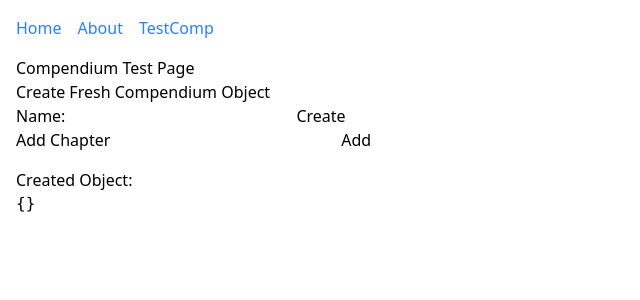
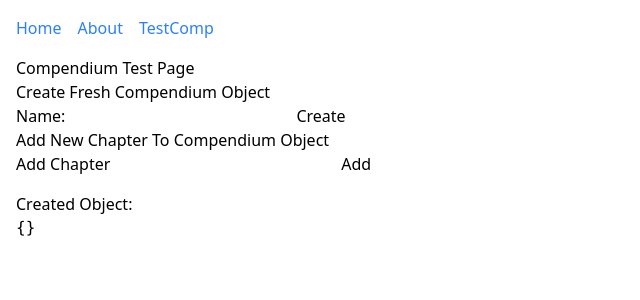
Before and after one commit to KWilson718/compendium-project, a React (Vite) app: page /#/testcomp in a window 1280 px wide. Shown: the top 300 px of the page, without its empty margins (0-640 px from the left). Built offline with nearby package versions, Linux system fonts and the light colour scheme.

Commit message:
entering in title to distinct add chapter functionality

```diff
--- a/src/pages/TestComp.jsx
+++ b/src/pages/TestComp.jsx
@@ -64,6 +64,8 @@ export default function TestComp() {
                 <button type="submit">Create</button>
             </form>
 
+            <h2>Add New Chapter To Compendium Object</h2>
+
             <form onSubmit={handleChapterAdd}>
                 <label htmlFor='chapterName'>Add Chapter</label>
                 <input
@@ -75,6 +77,8 @@ export default function TestComp() {
                 <button type="submit" >Add</button>
             </form>
 
+
+
             {compendiumObj && (
                 <div style={{ marginTop: '1rem' }}>
                     <h3>Created Object:</h3>
```
